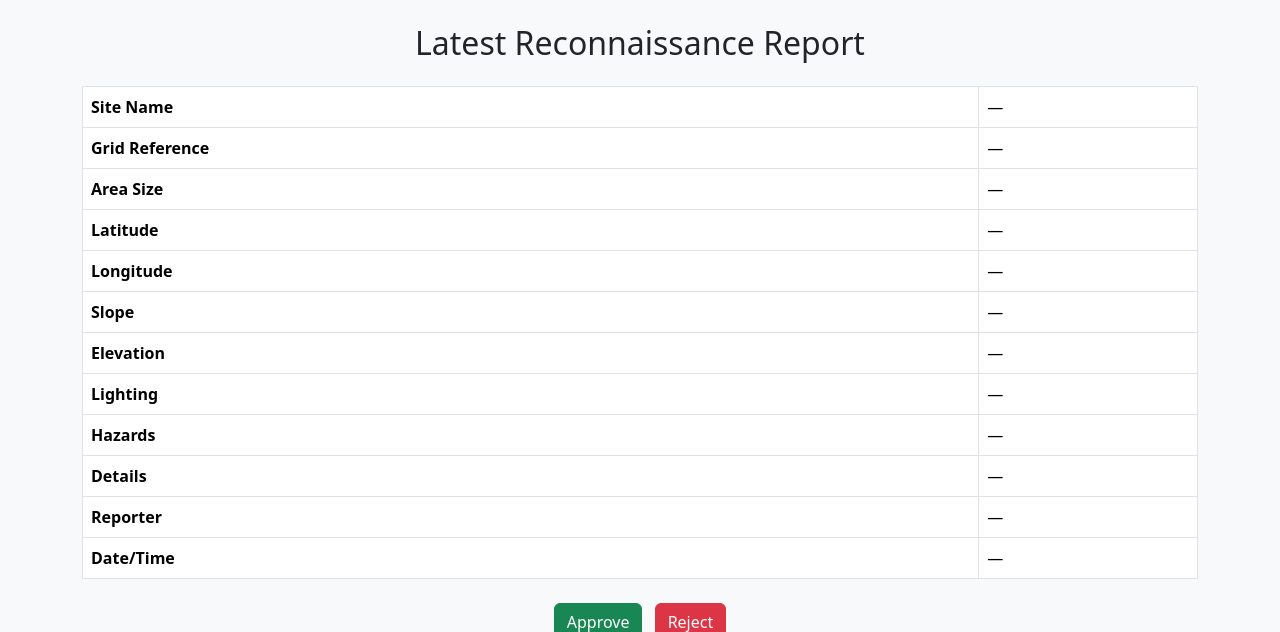
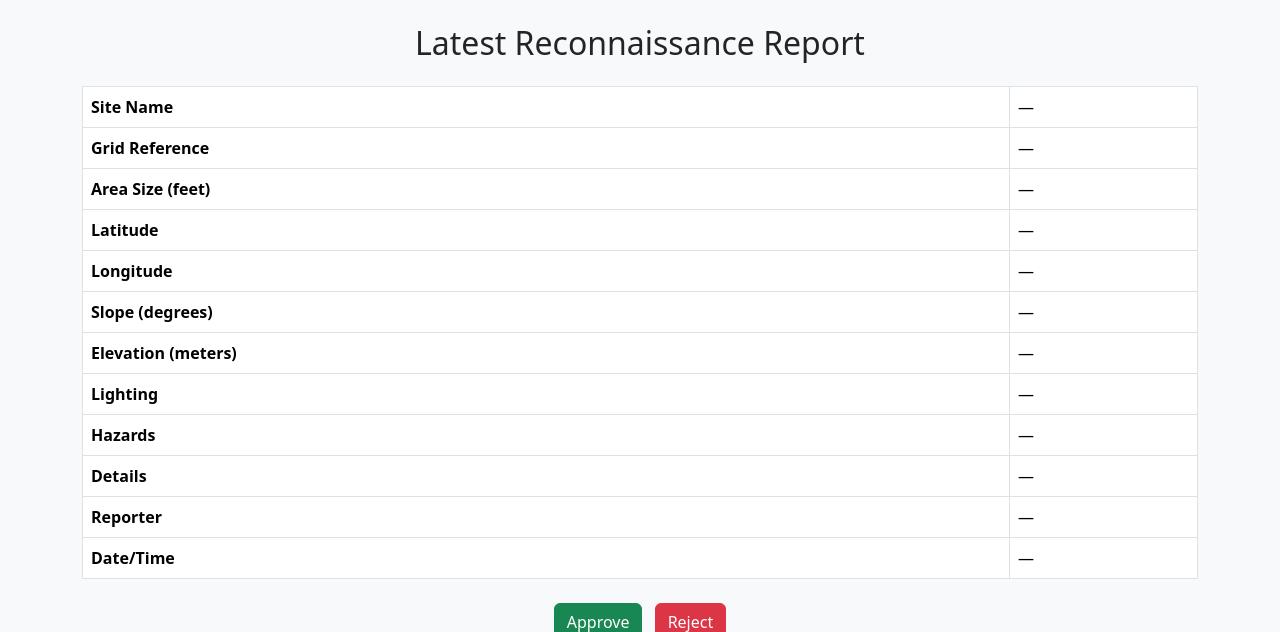
Before and after one commit to hostang/DefenceHackathon, a Flask app: page /report in a window 1280 px wide. Shown: the top 632 px of the page. Run offline with Flask 3, Linux system fonts and the light colour scheme.

Commit message:
Update report.html

```diff
--- a/templates/report.html
+++ b/templates/report.html
@@ -15,11 +15,11 @@
     <tbody>
       <tr><th scope="row">Site Name</th><td id="site_name">—</td></tr>
       <tr><th scope="row">Grid Reference</th><td id="grid_reference">—</td></tr>
-      <tr><th scope="row">Area Size</th><td id="area_size">—</td></tr>
+      <tr><th scope="row">Area Size (feet) </th><td id="area_size">—</td></tr>
       <tr><th scope="row">Latitude</th><td id="lat">—</td></tr>
       <tr><th scope="row">Longitude</th><td id="lng">—</td></tr>
-      <tr><th scope="row">Slope</th><td id="slope_category">—</td></tr>
-      <tr><th scope="row">Elevation</th><td id="elevation">—</td></tr>
+      <tr><th scope="row">Slope (degrees)</th><td id="slope_category">—</td></tr>
+      <tr><th scope="row">Elevation (meters)</th><td id="elevation">—</td></tr>
       <tr><th scope="row">Lighting</th><td id="lighting">—</td></tr>
       <tr><th scope="row">Hazards</th><td id="hazards">—</td></tr>
       <tr><th scope="row">Details</th><td id="details">—</td></tr>
```
